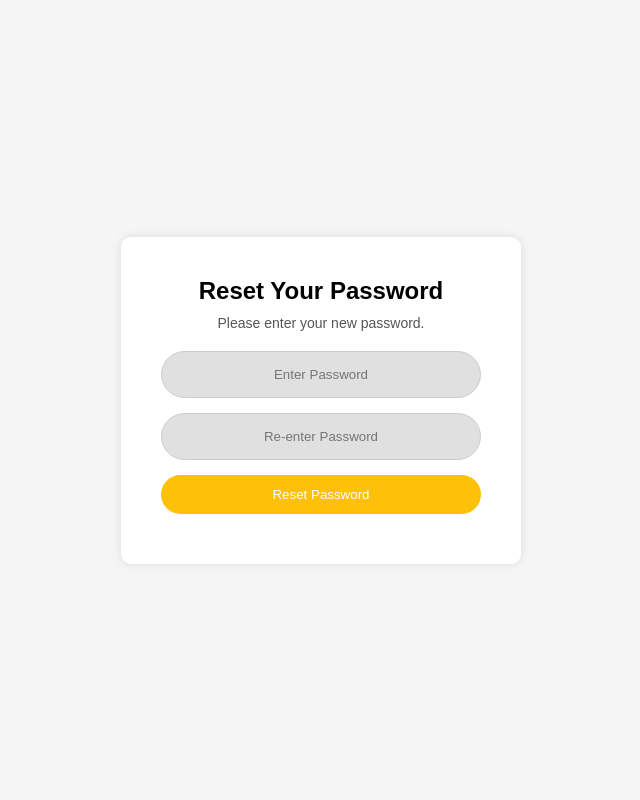
After one commit to Paier05/SC2006_Project_Assignment, a PHP site: page /ForgotPassword/forgot_reset.html in a window 1280 px wide. The commit adds this page. Shown: the whole page, without its empty margins (319-959 px from the left). Run offline with PHP 8.4, Linux system fonts and the light colour scheme.

Commit message:
finish all the forgot password part

```diff
--- a/Frontend/Login/ForgotPassword/forgot_password.html
+++ b/Frontend/Login/ForgotPassword/forgot_password.html
@@ -5,10 +5,12 @@
     <meta name="viewport" content="width=device-width, initial-scale=1.0">
     <title>Login Page</title>
     <link rel="stylesheet" href="forgot_password.css">
+    <script src="forgot_password.js" type="text/javascript"></script>
+    <script src="https://cdn.jsdelivr.net/npm/@emailjs/browser@3/dist/email.min.js"></script>
 </head>
 <body>
     <div class="login-container">
-        <form class="login-form">
+        <form class="login-form" class = "form" action = "forgot_password.php" method = "POST" enctype="multipart/form-data">
             <h1 class="heading">Forgot Password?</h1>
             <select id="domain" name="domain" class="input-select">
                 <option>Choose Domain</option>
@@ -16,7 +18,7 @@
                 <option value="user">User</option>
             </select>
             <input type="email" id="email" name="email" placeholder="Email" class="input-field">
-            <button type="submit" class="submit-btn">Submit</button>
+            <button id = "sendEmailButton" type="submit" class = "submit-btn">Submit</button>
         </form>
     </div>
 </body>
--- /dev/null
+++ b/Frontend/Login/ForgotPassword/forgot_reset.css
@@ -0,0 +1,85 @@
+* {
+    margin: 0;
+    padding: 0;
+    box-sizing: border-box;
+}
+
+body {
+    display: flex;
+    justify-content: center;
+    align-items: center;
+    height: 100vh;
+    background-color: #f5f5f5;
+    font-family: Arial, sans-serif;
+}
+
+.container {
+    display: flex;
+    justify-content: center;
+    align-items: center;
+}
+
+.reset-box {
+    background-color: white;
+    padding: 40px; /* Increase padding for a larger feel */
+    border-radius: 10px;
+    box-shadow: 0px 0px 10px rgba(0, 0, 0, 0.1);
+    width: 400px; /* Increase width for a larger box */
+    text-align: center;
+}
+
+h2 {
+    margin-bottom: 10px;
+}
+
+p {
+    font-size: 14px;
+    color: #555;
+    margin-bottom: 20px;
+}
+
+form {
+    display: flex;
+    flex-direction: column;
+}
+
+input[type="password"] {
+    padding: 15px; /* Increase padding for inputs */
+    margin-bottom: 15px;
+    border: 1px solid #ccc;
+    border-radius: 25px;
+    background-color: #e0e0e0;
+    text-align: center;
+}
+
+button {
+    padding: 12px; /* Increase button padding */
+    background-color: #ffc107;
+    border: none;
+    border-radius: 25px;
+    color: white;
+    cursor: pointer;
+    margin-bottom: 10px;
+}
+
+button:hover {
+    background-color: #ffb300;
+}
+
+.back-btn {
+    background-color: transparent;
+    border: none;
+    color: #000;
+    text-decoration: underline;
+    cursor: pointer;
+}
+
+.back-btn:hover {
+    text-decoration: none;
+}
+
+.back-to-login {
+    margin-top: 10px;
+    display: flex;
+    justify-content: center;
+}
--- /dev/null
+++ b/Frontend/Login/ForgotPassword/forgot_reset.html
@@ -0,0 +1,25 @@
+<!DOCTYPE html>
+<html lang="en">
+<head>
+    <meta charset="UTF-8">
+    <meta name="viewport" content="width=device-width, initial-scale=1.0">
+    <title>Reset Password</title>
+    <link rel="stylesheet" href="forgot_reset.css">
+    <script src = "forgot_reset.js" type="text/javascript"></script>
+</head>
+<body>
+    <div class="container">
+        <div class="reset-box">
+            <h2>Reset Your Password</h2>
+            <p>Please enter your new password.</p>
+            <form id="forgotPasswordForm" action="forgot_reset.php" class = "form" method="POST" enctype="multipart/form-data">
+                <input type="password" id="password" name="password" placeholder="Enter Password" required>
+
+                <input type="password" id="repassword" name="repassword" placeholder="Re-enter Password" required>
+
+                <button id = "submitNewPassword" type="submit">Reset Password</button>
+            </form>
+        </div>
+    </div>
+</body>
+</html>
--- /dev/null
+++ b/Frontend/Login/ForgotPassword/forgot_reset.js
@@ -0,0 +1,32 @@
+document.addEventListener("DOMContentLoaded", function(){
+    document.getElementById("submitNewPassword").addEventListener("click", checkPassword);
+});
+
+function checkPassword(){
+    const password = document.getElementById('password').value;
+    const repassword = document.getElementById('repassword').value;
+
+    if(password.length < 8){
+        alert("Password must be at least 8 characters long.");
+        event.preventDefault();
+        return;
+    }
+
+    if(!(/\d/.test(password))){
+        alert("Password must contains number.");
+        event.preventDefault();
+        return;
+    }
+
+    if(!((/[a-z]/.test(password) && /[A-Z]/.test(password)))){
+        alert("Password must contains upeer case and lower case.");
+        event.preventDefault();
+        return;
+    }
+
+    if(password !== repassword){
+        alert("Passwords do not match!");
+        event.preventDefault();
+        return;
+    }
+}
--- a/Frontend/Login/Register/submit_registration.php
+++ b/Frontend/Login/Register/submit_registration.php
@@ -1,5 +1,6 @@
 
 <?php
+session_start();
 include "../config.php";
 /*
 $serverName = "hawker.database.windows.net";
@@ -25,6 +26,8 @@ if ($conn === false) {
 $domain = $_POST['domain'];
 $email = $_POST['email'];
 $password = password_hash($_POST['password'], PASSWORD_BCRYPT); // Secure password hashing
+
+$_SESSION['mail'] = $_POST['email'];
 
 // SQL and parameters array
 $sql = "";
```
Also changed, not shown: Frontend/Login/ConfirmationPage/confirmation.php (+28 -16 lines), Frontend/Login/ForgotPassword/end_forgot_password.css (added, +60 -0 lines), Frontend/Login/ForgotPassword/end_forgot_password.html (added, +26 -0 lines), Frontend/Login/ForgotPassword/forgot_password.js (added, +26 -0 lines), Frontend/Login/ForgotPassword/forgot_password.php (added, +8 -0 lines), Frontend/Login/ForgotPassword/forgot_reset.php (added, +39 -0 lines), Frontend/Login/Register/confirmation.css (added, +44 -0 lines), Frontend/Login/Register/confirmation.php (added, +61 -0 lines).
